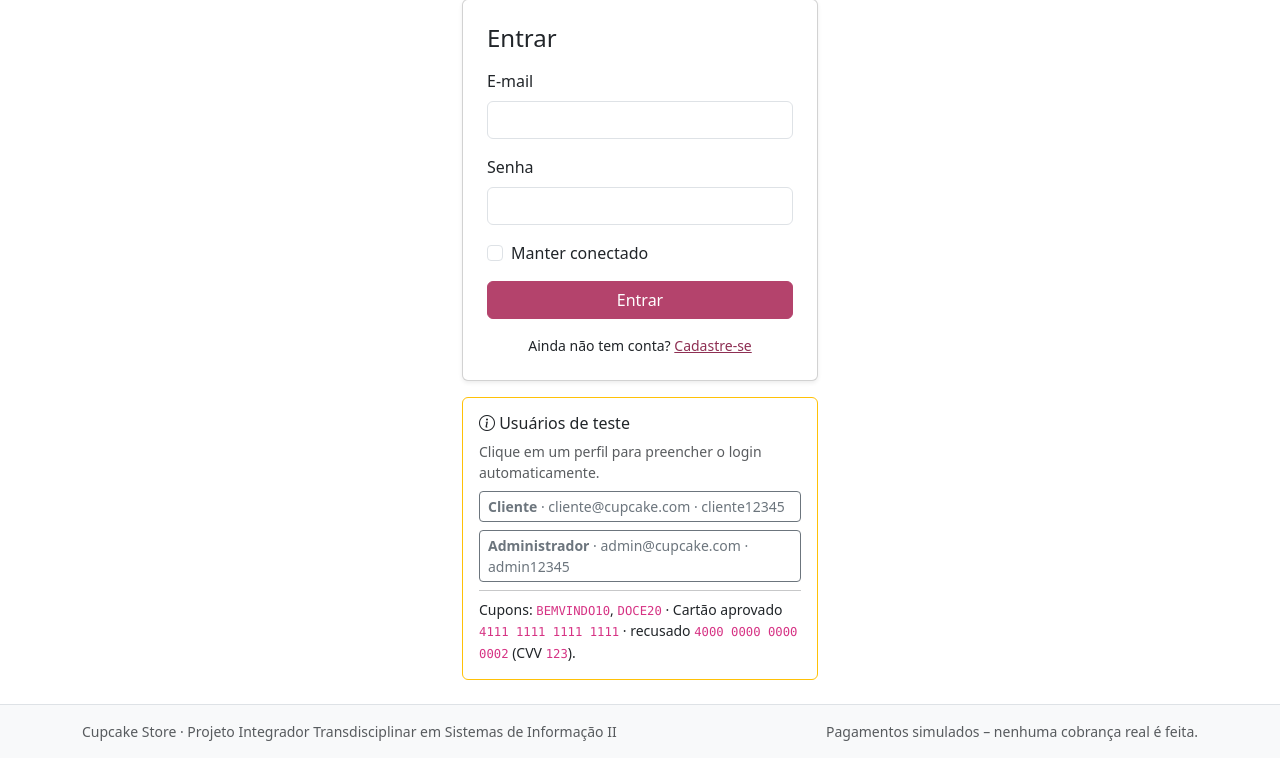
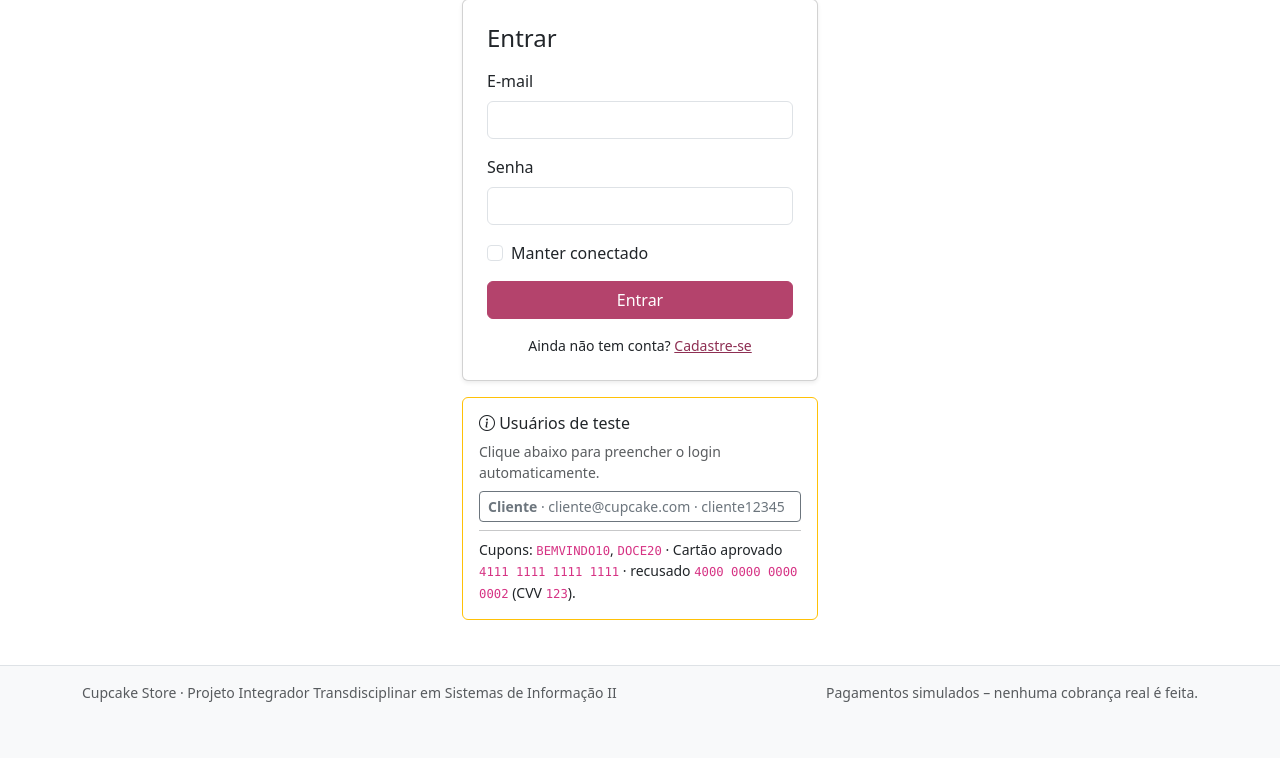
Before and after one commit to daywid/cupcake-store, a Flask app: page /login in a window 1280 px wide. Shown: the part 81-839 px from the top of the page. After the commit the page ends 783 px from the top, so only its background shows below. Run offline with Flask 3, Linux system fonts and the light colour scheme.

Commit message:
Remove o usuário administrador do quadro de teste da tela de login

```diff
--- a/app/templates/auth/login.html
+++ b/app/templates/auth/login.html
@@ -21,15 +21,11 @@
     <div class="card border-warning mt-3">
       <div class="card-body small">
         <h2 class="h6"><i class="bi bi-info-circle"></i> Usuários de teste</h2>
-        <p class="text-muted mb-2">Clique em um perfil para preencher o login automaticamente.</p>
+        <p class="text-muted mb-2">Clique abaixo para preencher o login automaticamente.</p>
         <div class="d-grid gap-2">
           <button type="button" class="btn btn-sm btn-outline-secondary text-start"
                   data-login-teste="cliente@cupcake.com" data-senha-teste="cliente12345">
             <strong>Cliente</strong> · cliente@cupcake.com · cliente12345
-          </button>
-          <button type="button" class="btn btn-sm btn-outline-secondary text-start"
-                  data-login-teste="admin@cupcake.com" data-senha-teste="admin12345">
-            <strong>Administrador</strong> · admin@cupcake.com · admin12345
           </button>
         </div>
         <hr class="my-2">
```
